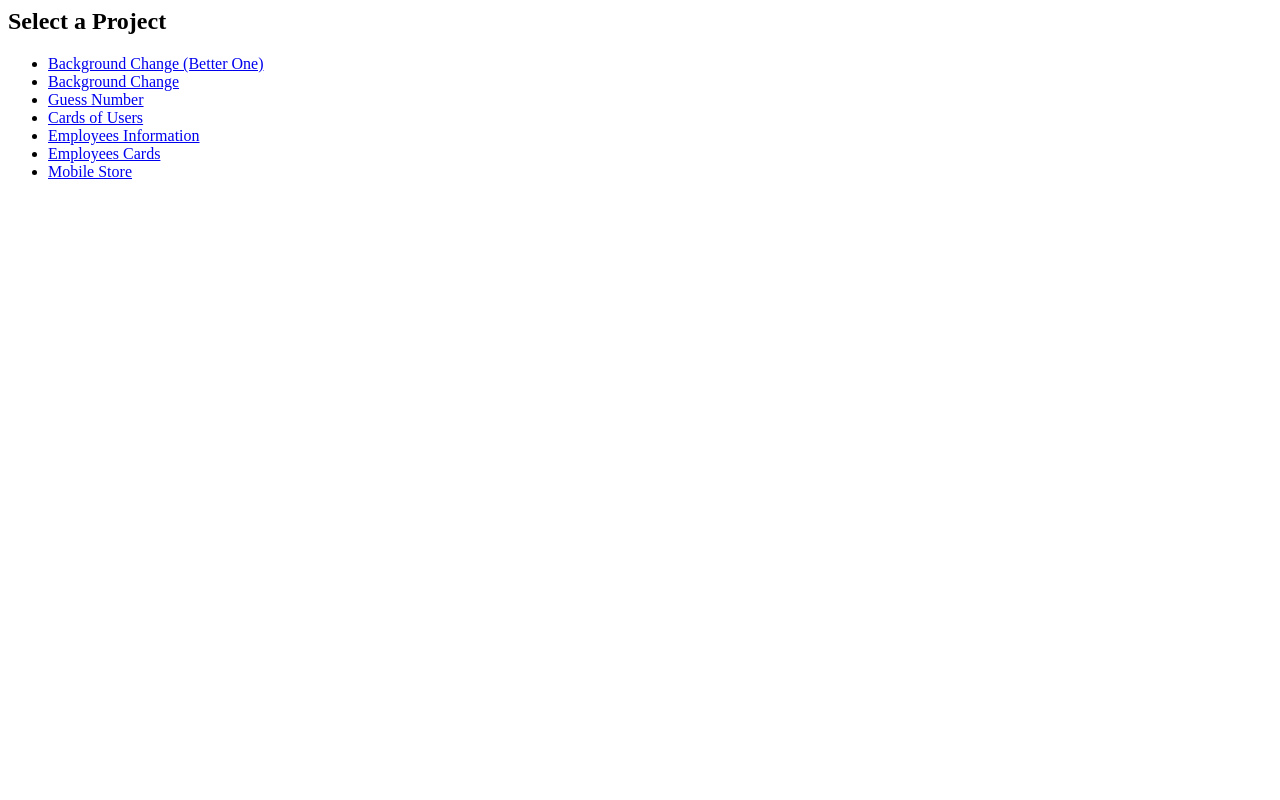
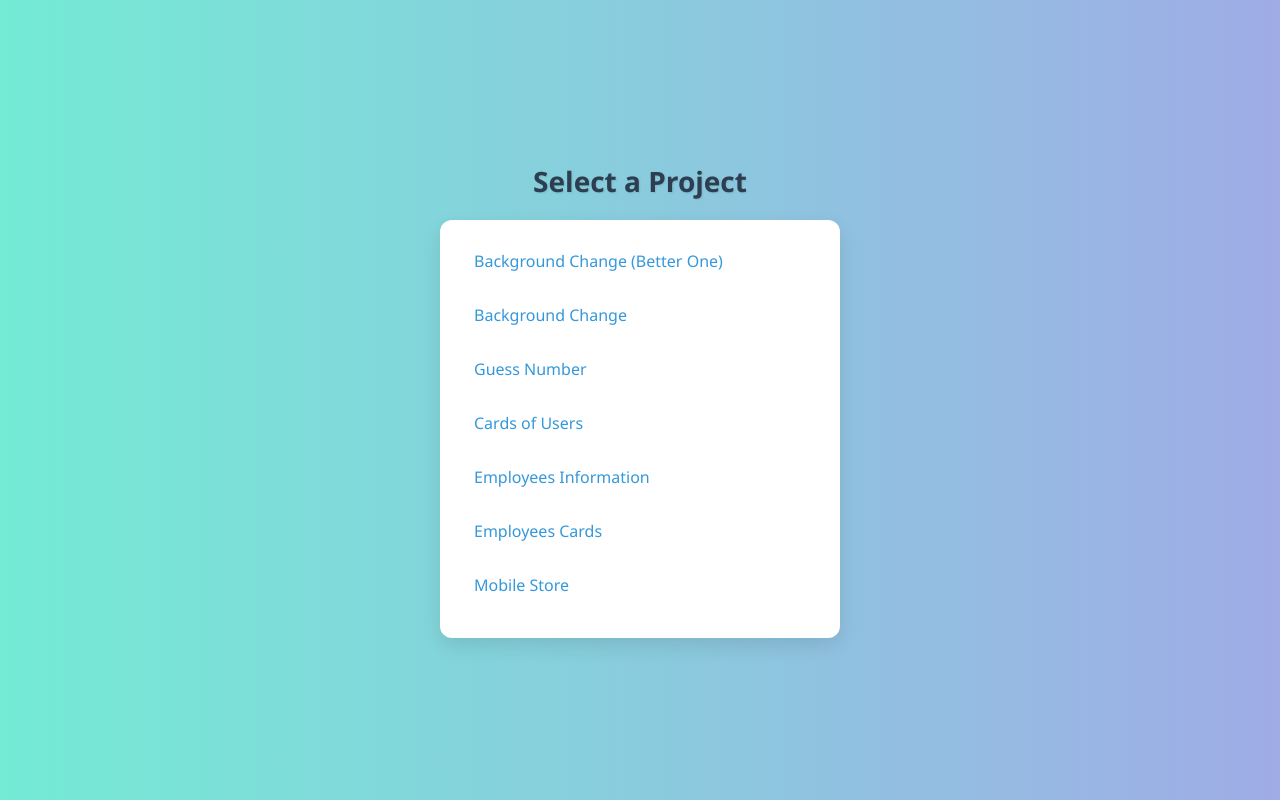
Before and after one commit to syedazamhussain/JavaScript-2, a plain HTML site: page index.html in a window 1280 px wide. Drawn offline with Linux system fonts and the light colour scheme.

Commit message:
index.html

```diff
--- a/index.html
+++ b/index.html
@@ -1,3 +1,66 @@
+<!DOCTYPE html>
+<html lang="en">
+<head>
+  <meta charset="UTF-8" />
+  <meta name="viewport" content="width=device-width, initial-scale=1.0" />
+  <title>Select a Project</title>
+  <style>
+    * {
+      box-sizing: border-box;
+      margin: 0;
+      padding: 0;
+    }
+
+    body {
+      font-family: 'Segoe UI', sans-serif;
+      background: linear-gradient(to right, #74ebd5, #9face6);
+      min-height: 100vh;
+      display: flex;
+      flex-direction: column;
+      align-items: center;
+      justify-content: center;
+      padding: 40px 20px;
+      color: #333;
+    }
+
+    h2 {
+      font-size: 28px;
+      margin-bottom: 20px;
+      color: #2c3e50;
+      text-shadow: 1px 1px 2px rgba(0,0,0,0.1);
+    }
+
+    ul {
+      list-style: none;
+      width: 100%;
+      max-width: 400px;
+      background-color: #fff;
+      border-radius: 12px;
+      box-shadow: 0 8px 20px rgba(0, 0, 0, 0.1);
+      padding: 20px;
+    }
+
+    li {
+      margin-bottom: 12px;
+    }
+
+    a {
+      display: block;
+      text-decoration: none;
+      color: #3498db;
+      font-weight: 500;
+      padding: 10px 14px;
+      border-radius: 8px;
+      transition: background-color 0.2s ease, transform 0.2s ease;
+    }
+
+    a:hover {
+      background-color: #ecf0f1;
+      transform: translateX(4px);
+    }
+  </style>
+</head>
+<body>
   <h2>Select a Project</h2>
   <ul>
     <li><a href="Background%20Change%20(better%20one)/">Background Change (Better One)</a></li>
@@ -7,5 +70,6 @@
     <li><a href="Employee%20Slides/">Employees Information</a></li>
     <li><a href="Employees%20Cards/">Employees Cards</a></li>
     <li><a href="Mobile%20Store/">Mobile Store</a></li>
-
   </ul>
+</body>
+</html>
```
Lines whose indentation alone changed are shown as unchanged.
